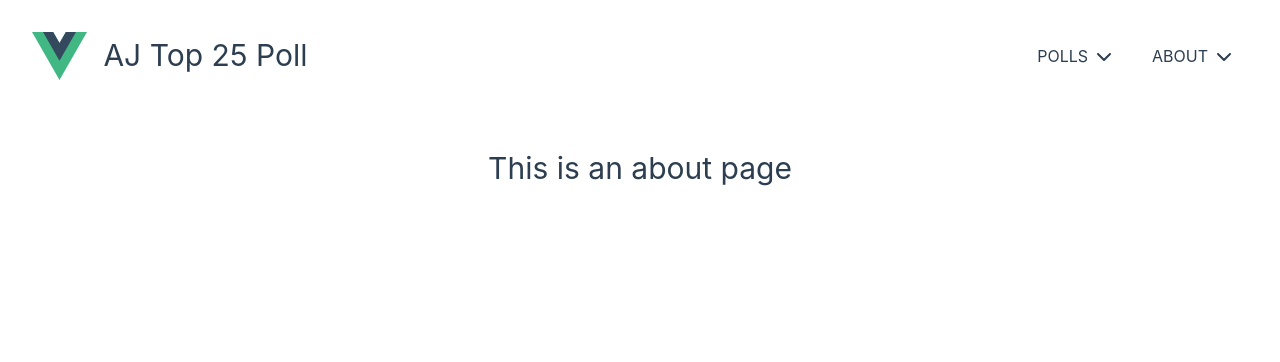
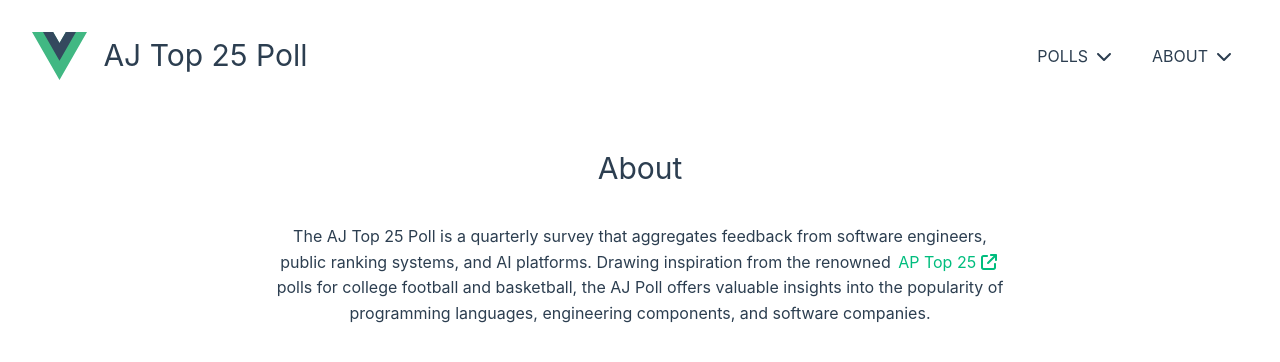
Before and after one commit to AJarombek/andy-jarombek-research, a Vue app in the folder vue/aj-poll/: page /about in a window 1280 px wide. Shown: the top 362 px of the page. Built offline with nearby package versions, Linux system fonts and the light colour scheme.

Commit message:
about page

```diff
--- a/vue/aj-poll/src/utils/pollData.ts
+++ b/vue/aj-poll/src/utils/pollData.ts
@@ -301,7 +301,7 @@ export const components: PollEntry[] = [
     name: 'PostgreSQL',
     votes: 13,
     firstPlaceVotes: 0
-  },
+  }
 ];
 
 export const companies: PollEntry[] = [
@@ -454,5 +454,5 @@ export const companies: PollEntry[] = [
     name: 'Dell Technologies',
     votes: 11,
     firstPlaceVotes: 0
-  },
+  }
 ];
--- a/vue/aj-poll/src/views/AboutView.vue
+++ b/vue/aj-poll/src/views/AboutView.vue
@@ -1,6 +1,20 @@
+<script setup lang="ts">
+const apPollUrl = 'https://apnews.com/hub/ap-top-25-college-basketball-poll';
+</script>
+
 <template>
   <div class="about">
-    <h1>This is an about page</h1>
+    <h1>About</h1>
+    <p>
+      The AJ Top 25 Poll is a quarterly survey that aggregates feedback from software engineers,
+      public ranking systems, and AI platforms. Drawing inspiration from the renowned
+      <a :href="apPollUrl" target="_blank">
+        AP Top 25
+        <font-awesome-icon icon="arrow-up-right-from-square" />
+      </a>
+      polls for college football and basketball, the AJ Poll offers valuable insights into the
+      popularity of programming languages, engineering components, and software companies.
+    </p>
   </div>
 </template>
 
@@ -9,4 +23,11 @@
   text-align: center;
   margin-top: 2rem;
 }
+
+.about p {
+  max-width: 60%;
+  margin: 0 auto;
+  padding-top: 2rem;
+  font-size: 1rem;
+}
 </style>
```
